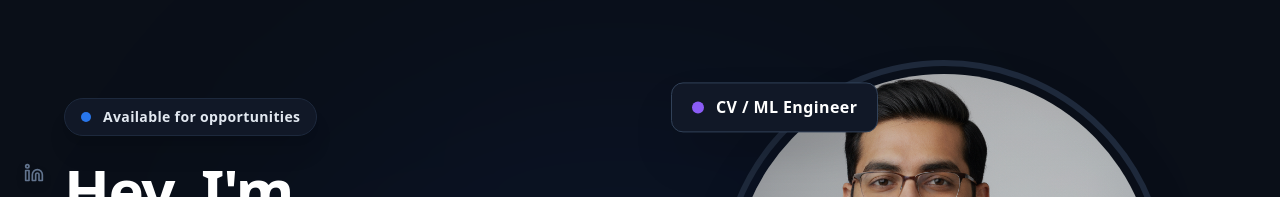
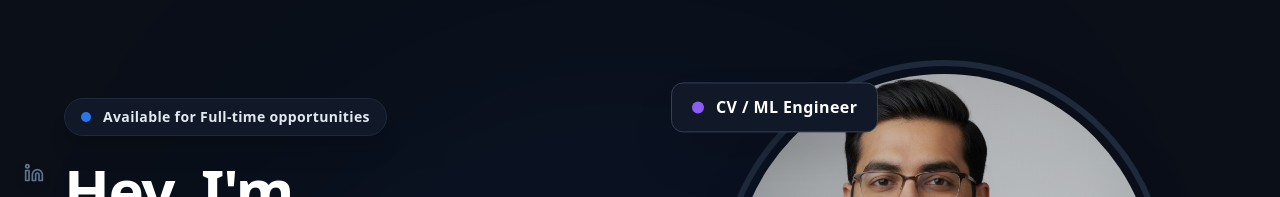
Before and after one commit to Karthikps84/karthik-portfolio, a Next.js app: page / in a window 1280 px wide. Shown: the part 115-312 px from the top of the page. Built offline with nearby package versions, Linux system fonts and the light colour scheme.

Commit message:
Update availability message to specify full-time

```diff
--- a/app/page.tsx
+++ b/app/page.tsx
@@ -182,7 +182,7 @@ export default function Portfolio() {
             {/* Availability Badge */}
             <motion.div variants={fadeInUp} className="inline-flex items-center gap-3 px-4 py-2 rounded-full bg-[#111827] border border-slate-800 shadow-xl">
               <span className="w-2.5 h-2.5 rounded-full bg-blue-500 animate-pulse" />
-              <span className="text-slate-200 text-sm font-semibold tracking-wide">Available for opportunities</span>
+              <span className="text-slate-200 text-sm font-semibold tracking-wide">Available for Full-time opportunities</span>
             </motion.div>
 
             {/* Main Greeting */}
```
